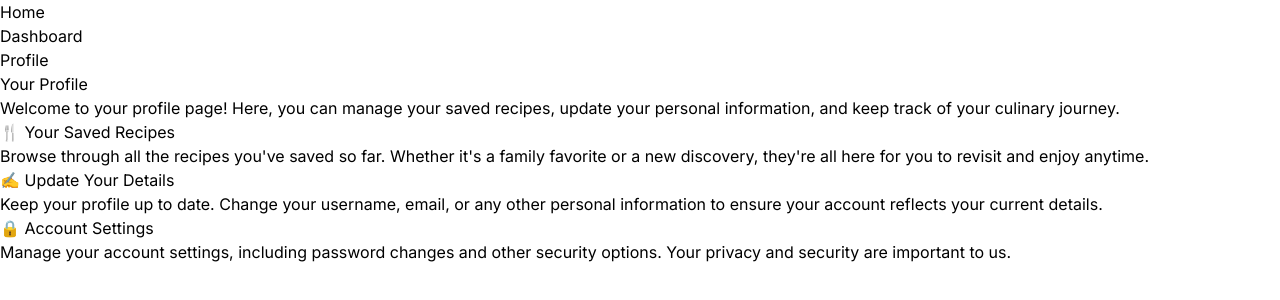
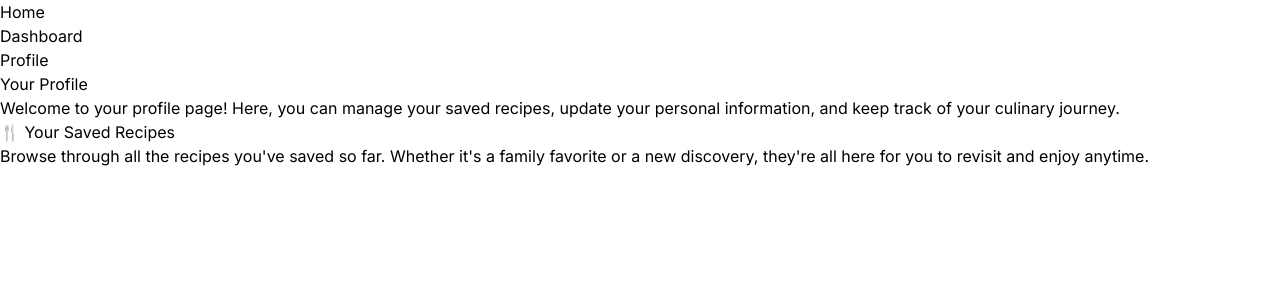
Before and after one commit to romanmicuda/recipe-manager-app, a Next.js app: page /dashboard/profile in a window 1280 px wide. Shown: the top 300 px of the page. Built offline with nearby package versions, Linux system fonts and the light colour scheme.

Commit message:
feat(recipe): handle add and delete recipe in profile and dasboard section

```diff
--- /dev/null
+++ b/src/app/components/AddDeleteRecipeFavorite.tsx
@@ -0,0 +1,35 @@
+import { useDispatch, useSelector } from "react-redux";
+import { AddRecipeFavoriteProps, Recipe } from "../../types";
+import { addRecipe, deleteRecipe } from "../../redux/recipeSlice";
+import React from "react";
+
+const AddDeleteRecipeFavorite: React.FC<AddRecipeFavoriteProps> = ({
+  recipe,
+}) => {
+  const dispatch = useDispatch();
+  const favoriteRecipes = useSelector(
+    (state: { recipes: { recipes: Recipe[] } }) => state.recipes.recipes
+  );
+
+  const handleFavorite = () => {
+    if (recipe.isFavorite) {
+      dispatch(deleteRecipe(recipe));
+    } else {
+      dispatch(addRecipe({ ...recipe, isFavorite: true }));
+    }
+  };
+
+  return (
+    <div>
+      <button onClick={handleFavorite}>
+        {!favoriteRecipes.some(
+          (favrecipe) => favrecipe.id == recipe.id && favrecipe.isFavorite
+        )
+          ? "Add to Favorite"
+          : "Delete to Favorite"}
+      </button>
+    </div>
+  );
+};
+
+export default AddDeleteRecipeFavorite;
--- a/src/app/components/AddRecipeFavorite.tsx
+++ /dev/null
@@ -1,22 +0,0 @@
-import { useSelector, useDispatch } from "react-redux";
-import { AppDispatch } from "../../../store/store";
-import { RootState } from "../../../store/rootReducer";
-import { addRecipe } from "../../../store/slices/recipeSlice";
-import { AddRecipeFavoriteProps, Recipe } from "../../types";
-import React from "react";
-
-const AddRecipeFavorite: React.FC<AddRecipeFavoriteProps> = ({ recipe }) => {
-  const dispatch: AppDispatch = useDispatch();
-  const recipes = useSelector((state: RootState) => state.recipes.recipes);
-
-  const handleAddRecipe = (recipe: Recipe) => {
-    dispatch(addRecipe(recipe));
-  };
-  return (
-    <div>
-      <button onClick={() => handleAddRecipe(recipe)}>Add to Favorite</button>
-    </div>
-  );
-};
-
-export default AddRecipeFavorite;
--- a/src/app/components/RecipeCard.tsx
+++ b/src/app/components/RecipeCard.tsx
@@ -1,6 +1,7 @@
 import { Recipe, RecipeCardProps } from "@/types";
 import Link from "next/link";
 import React from "react";
+import AddDeleteRecipeFavorite from "./AddDeleteRecipeFavorite";
 
 export const RecipeCard: React.FC<RecipeCardProps> = ({ recipe }) => {
   return (
@@ -11,6 +12,7 @@ export const RecipeCard: React.FC<RecipeCardProps> = ({ recipe }) => {
           <h3>{recipe.title}</h3>
         </p>
       </Link>
+      <AddDeleteRecipeFavorite recipe={recipe} />
     </div>
   );
 };
--- a/src/app/components/RecipeCardList.tsx
+++ b/src/app/components/RecipeCardList.tsx
@@ -1,17 +1,22 @@
 import { RecipeCardListProps } from "@/types";
 import React from "react";
 import RecipeCard from "./RecipeCard";
-import AddRecipeFavorite from "./AddRecipeFavorite";
+import AddDeleteRecipeFavorite from "./AddDeleteRecipeFavorite";
+
+import { useDispatch, useSelector } from "react-redux";
+import { deleteRecipe } from "../../redux/recipeSlice";
+import { Recipe } from "../../types";
 
 const RecipeCardList: React.FC<RecipeCardListProps> = ({ recipes }) => {
   return (
     <div>
-      {recipes.map((recipe, index) => (
-        <div key={index}>
-          <RecipeCard key={recipe.id} recipe={recipe} />
-          <AddRecipeFavorite recipe={recipe} />
-        </div>
-      ))}
+      <div>
+        {recipes.map((recipe, index) => (
+          <div key={index}>
+            <RecipeCard key={recipe.id} recipe={recipe} />
+          </div>
+        ))}
+      </div>
     </div>
   );
 };
--- a/src/app/components/RecipeSearch.tsx
+++ b/src/app/components/RecipeSearch.tsx
@@ -5,6 +5,7 @@ import { searchRecipe } from "../features/recipes/api";
 import { Recipe } from "@/types";
 import RecipeCardList from "./RecipeCardList";
 import RecipeSearchBar from "./RecipeSearchBar";
+import { useDispatch, useSelector } from "react-redux";
 
 export const RecipeSearch: React.FC = () => {
   const [ingredients, setIngredients] = useState<string[]>([]);
@@ -23,6 +24,9 @@ export const RecipeSearch: React.FC = () => {
         const result = await searchRecipe(ingredients.join(", "));
         if (result) {
           setRecipes(result);
+          setRecipes((prevRecipes) => [
+            ...prevRecipes.map((recipe) => ({ ...recipe, isFavorite: false })),
+          ]);
         } else {
           setError("No recipes found");
         }
--- a/src/app/dashboard/profile/page.tsx
+++ b/src/app/dashboard/profile/page.tsx
@@ -1,8 +1,16 @@
-// src/app/profile/page.tsx
+"use client";
 
+import { useDispatch, useSelector } from "react-redux";
+import { deleteRecipe } from "@/redux/recipeSlice";
+import { ProfileProps, Recipe } from "@/types";
 import React from "react";
+import RecipeCardList from "@/app/components/RecipeCardList";
 
-function Profile() {
+export const Profile: React.FC<ProfileProps> = () => {
+  const favoriteRecipes = useSelector(
+    (state: { recipes: { recipes: Recipe[] } }) => state.recipes.recipes
+  );
+
   return (
     <div>
       <h1>Your Profile</h1>
@@ -21,24 +29,9 @@ function Profile() {
         </p>
       </section>
 
-      <section>
-        <h2>✍️ Update Your Details</h2>
-        <p>
-          Keep your profile up to date. Change your username, email, or any
-          other personal information to ensure your account reflects your
-          current details.
-        </p>
-      </section>
-
-      <section>
-        <h2>🔒 Account Settings</h2>
-        <p>
-          Manage your account settings, including password changes and other
-          security options. Your privacy and security are important to us.
-        </p>
-      </section>
+      <RecipeCardList recipes={favoriteRecipes} />
     </div>
   );
-}
+};
 
 export default Profile;
--- a/src/types.ts
+++ b/src/types.ts
@@ -24,6 +24,8 @@ export interface RecipeDetailProps {
   };
 }
 
+export interface ProfileProps {}
+
 export interface RecipeCardListProps {
   recipes: Recipe[];
 }
```
